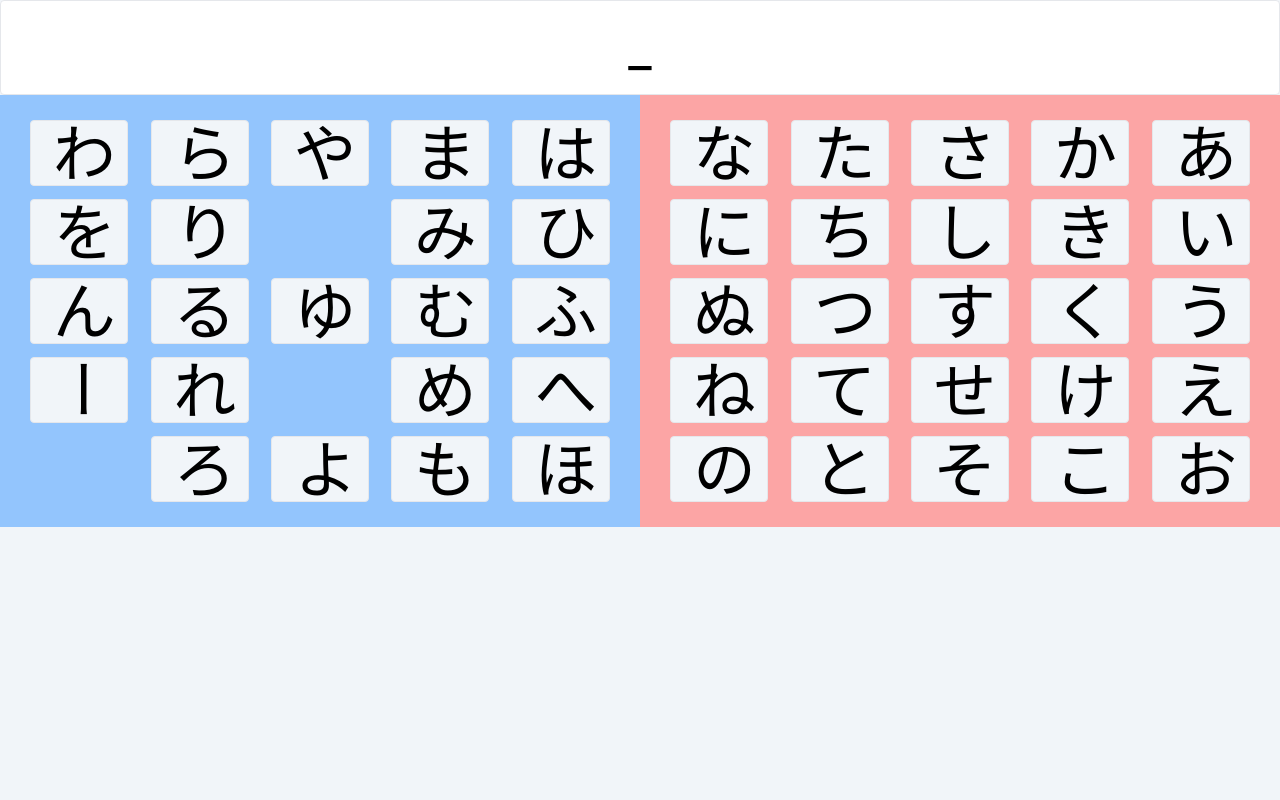
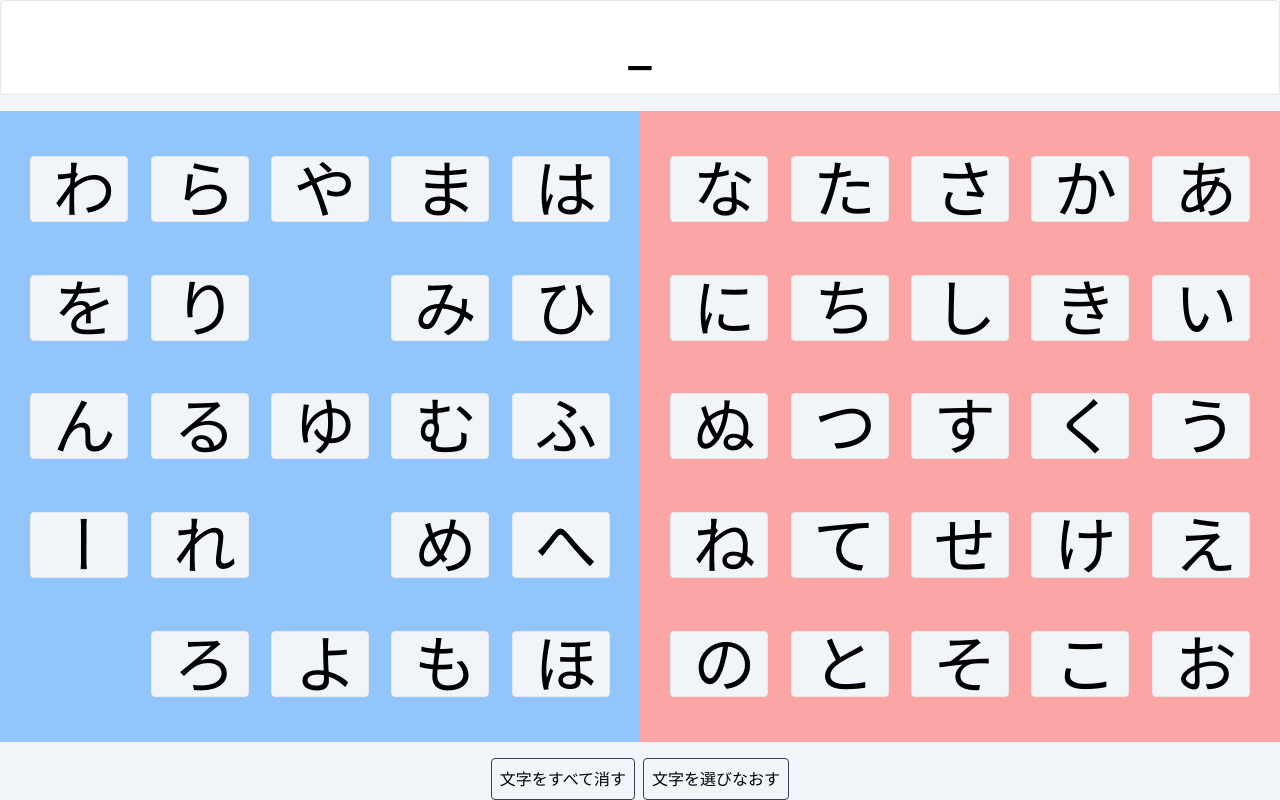
Before and after one commit to kagankan/nextjs-playground, a Next.js app: page /face-typing/click in a window 1280 px wide. Built offline with nearby package versions, Linux system fonts and the light colour scheme.

Commit message:
fix: 操作ボタン追加

```diff
--- a/src/app/face-typing/_components/BinaryKana.tsx
+++ b/src/app/face-typing/_components/BinaryKana.tsx
@@ -2,6 +2,7 @@
 
 import { useState } from "react";
 import { flushSync } from "react-dom";
+import { set } from "zod";
 
 type Unit = [string, string] | string | null;
 type BinaryTree = [BinaryTree, BinaryTree] | Unit;
@@ -97,6 +98,11 @@ const variants: Record<string, BinaryTree> = {
   // よ: ["よ", "ょ"],
 };
 
+// const actions: BinaryTree = [
+//   ["もどる", "文字を消す"],
+//   ["はじめから", "おわり"],
+// ];
+
 export const BinaryKana = ({}: // onKanaChange,
 {
   // onKanaChange?: (kana: string) => void;
@@ -105,38 +111,19 @@ export const BinaryKana = ({}: // onKanaChange,
   const [current, setCurrent] = useState<BinaryTree>(kana50on);
   console.log("render");
   return (
-    <div>
+    <div className="grid grid-rows-[auto,1fr,auto] grow gap-4">
       <p className="text-[4vw] border rounded min-h-4 bg-white p-2 text-center">
         {history.length > 0 ? history.join("") : "_"}
       </p>
 
-      {/* <div className="flex items-center">
-        <button
-          onClick={() => {
-            setHistory([...history, 0]);
-            setCurrent(current[0]);
-          }}
-        >
-          右
-        </button>
-        <button
-          onClick={() => {
-            setHistory([...history, 1]);
-            setCurrent(current[1]);
-          }}
-        >
-          左
-        </button>
-      </div> */}
-
-      <div className="grid w-full grid-rows-2 [writing-mode:vertical-rl]">
+      <div className="grid w-full  grid-rows-2 [writing-mode:vertical-rl]">
         {current instanceof Array ? (
           current.map((rightOrLeft, i) => (
             <div
               key={i}
-              className={`grid  grid-cols-5 p-[2vw] gap-[1vw] ${
-                i === 0 ? "bg-red-300" : "bg-blue-300"
-              }`}
+              className={`grid  p-[2vw] gap-[1vw] ${
+                current.flat(9).length >= 5 ? "grid-cols-5" : "grid-cols-3"
+              } ${i === 0 ? "bg-red-300" : "bg-blue-300"}`}
               onClick={() => {
                 console.log("click", rightOrLeft);
                 if (rightOrLeft === null) {
@@ -205,6 +192,26 @@ export const BinaryKana = ({}: // onKanaChange,
           <div>Never reach here</div>
         )}
       </div>
+
+      <div className="flex justify-center gap-2">
+        <button
+          onClick={() => {
+            setCurrent(kana50on);
+            setHistory([]);
+          }}
+          className="p-2 rounded border border-slate-700"
+        >
+          文字をすべて消す
+        </button>
+        <button
+          onClick={() => {
+            setCurrent(kana50on);
+          }}
+          className="p-2 rounded border border-slate-700"
+        >
+          文字を選びなおす
+        </button>
+      </div>
     </div>
   );
 };
```
